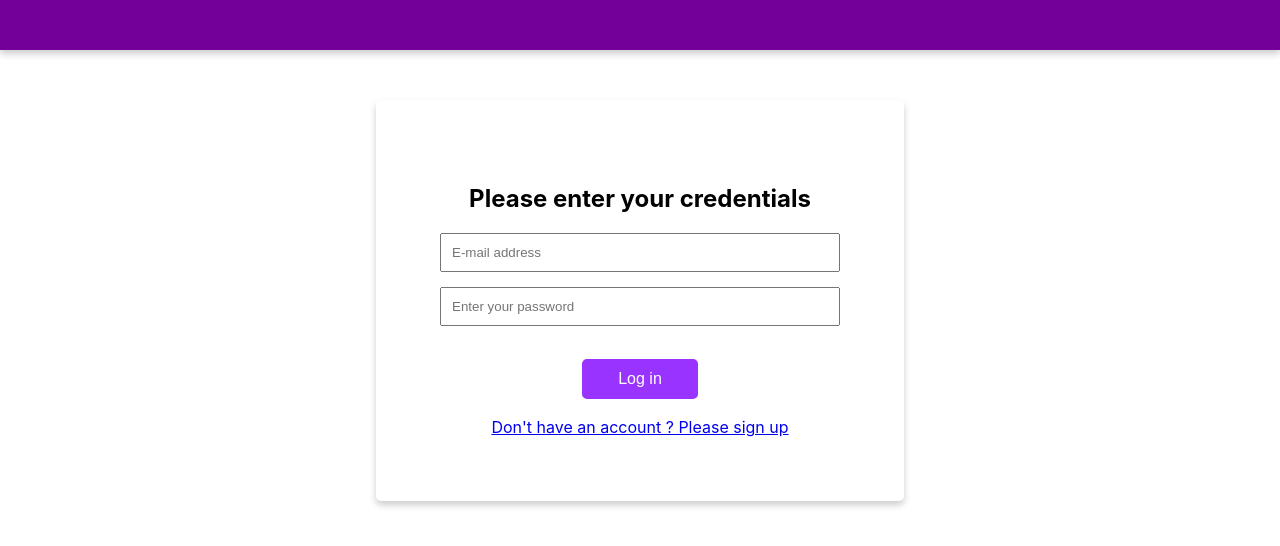
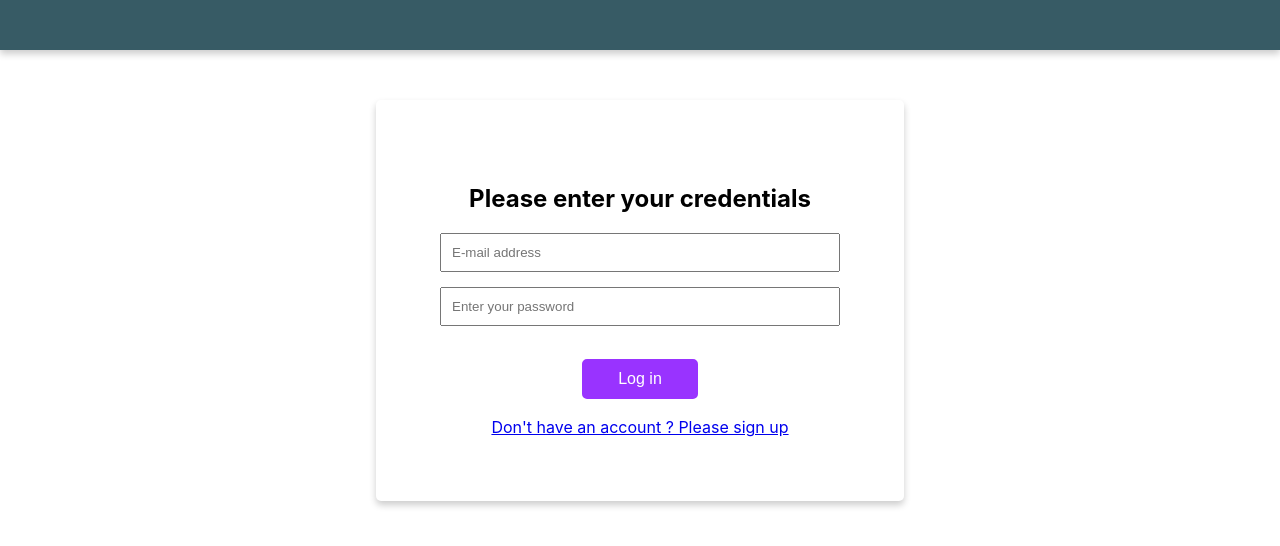
Before and after one commit to morantaf/kanban-board-client, a React (Create React App) app: page /login in a window 1280 px wide. Shown: the top 546 px of the page. Built offline with nearby package versions, Linux system fonts and the light colour scheme.

Commit message:
Changing color

```diff
--- a/src/components/AppBar.js
+++ b/src/components/AppBar.js
@@ -2,7 +2,7 @@ import React from "react";
 import styled from "styled-components";
 
 const Bar = styled.div`
-  background-color: #730099;
+  background-color: #375b65;
   height: 50px;
   box-shadow: 0px 4px 7px 0px rgba(0, 0, 0, 0.2);
 `;
```
